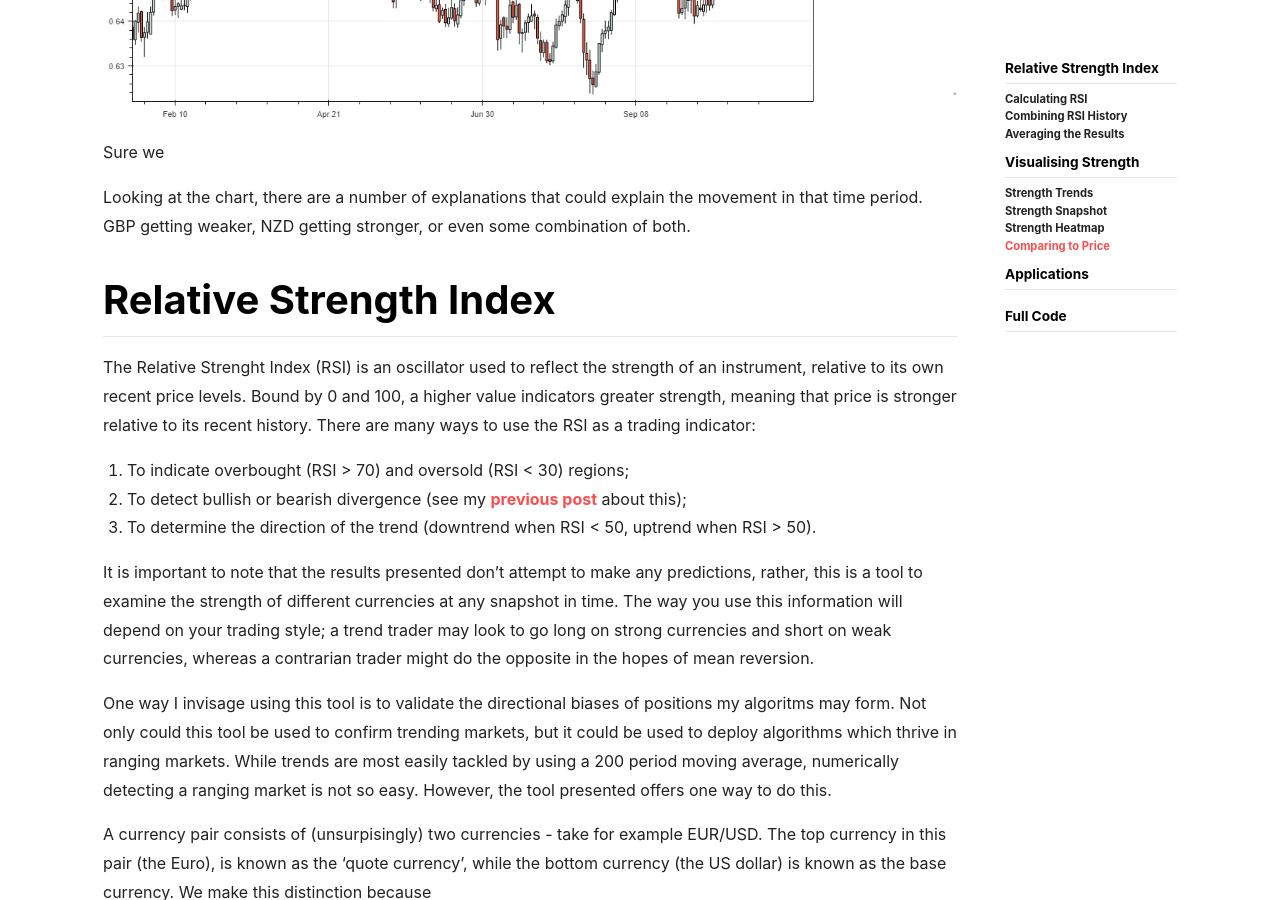
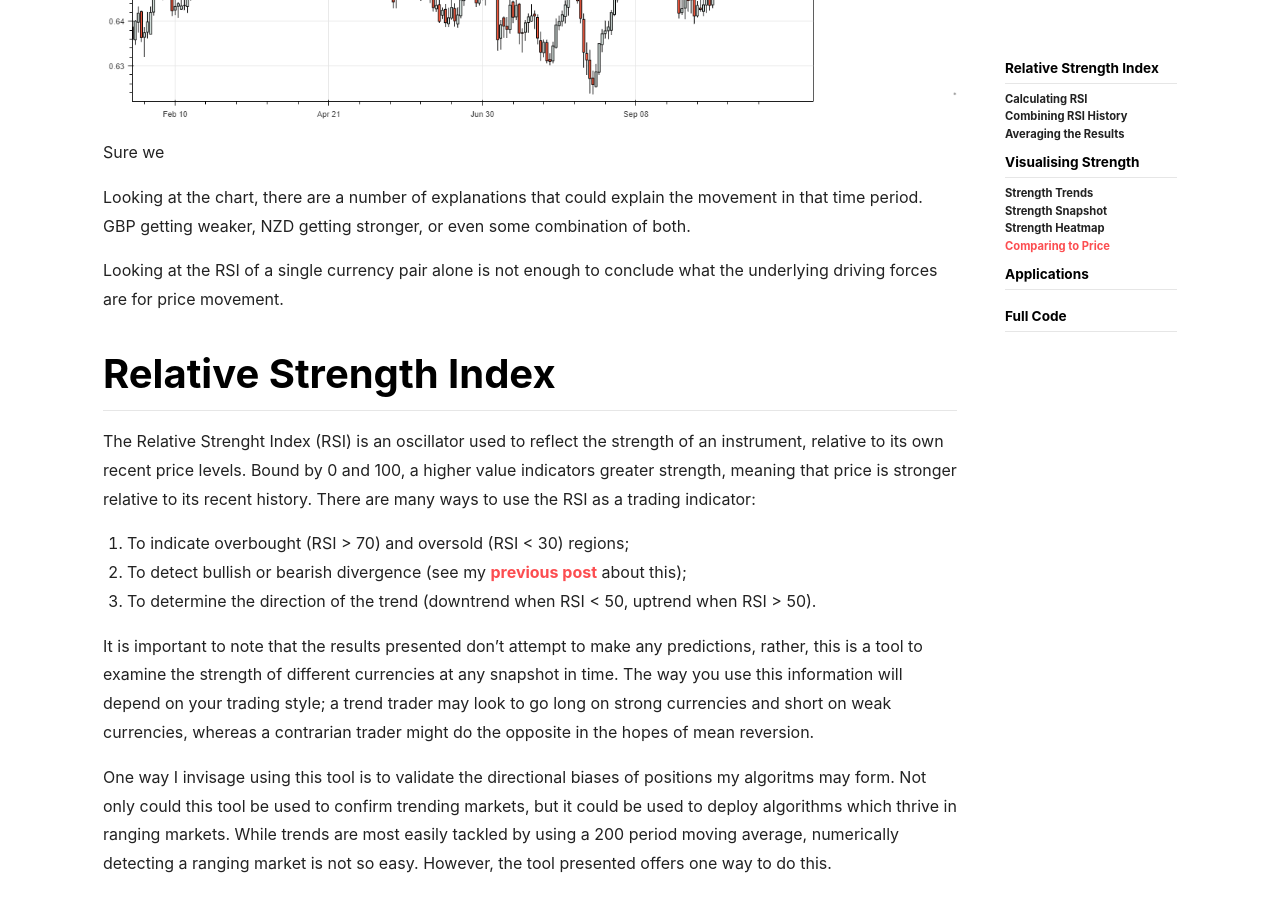
Before and after one commit to kieran-mackle/AutoTrader, a Jekyll site: the page built from content/_posts/2025-12-06-comparing-strengths.md, in a window 1280 px wide and 900 px high, scrolled down 670 px. Built offline with Jekyll 4.4.1, drawn with Linux system fonts in a browser that asks for light colours; nearby versions of some CDN libraries; some of the changed text lies outside the part shown.

Commit message:
docs: added calrifying statement

````diff
--- a/content/_posts/2025-12-06-comparing-strengths.md
+++ b/content/_posts/2025-12-06-comparing-strengths.md
@@ -25,6 +25,8 @@ Looking at the chart, there are a number of explanations that could explain the
 GBP getting weaker, NZD getting stronger, or even some combination of both.
 
 
+Looking at the RSI of a single currency pair alone is not enough to conclude what the underlying driving forces are
+for price movement.
 
 
 
@@ -112,6 +114,7 @@ for instrument in instruments:
 Now we have two dictionaries (one for the quote currencies and one for the base currencies) containing
 the RSI.
 
+Strength of EUR, in relation to each of the other currencies.
 
 ```py
 >>> quote_currencies['EUR'].tail(5)
````
